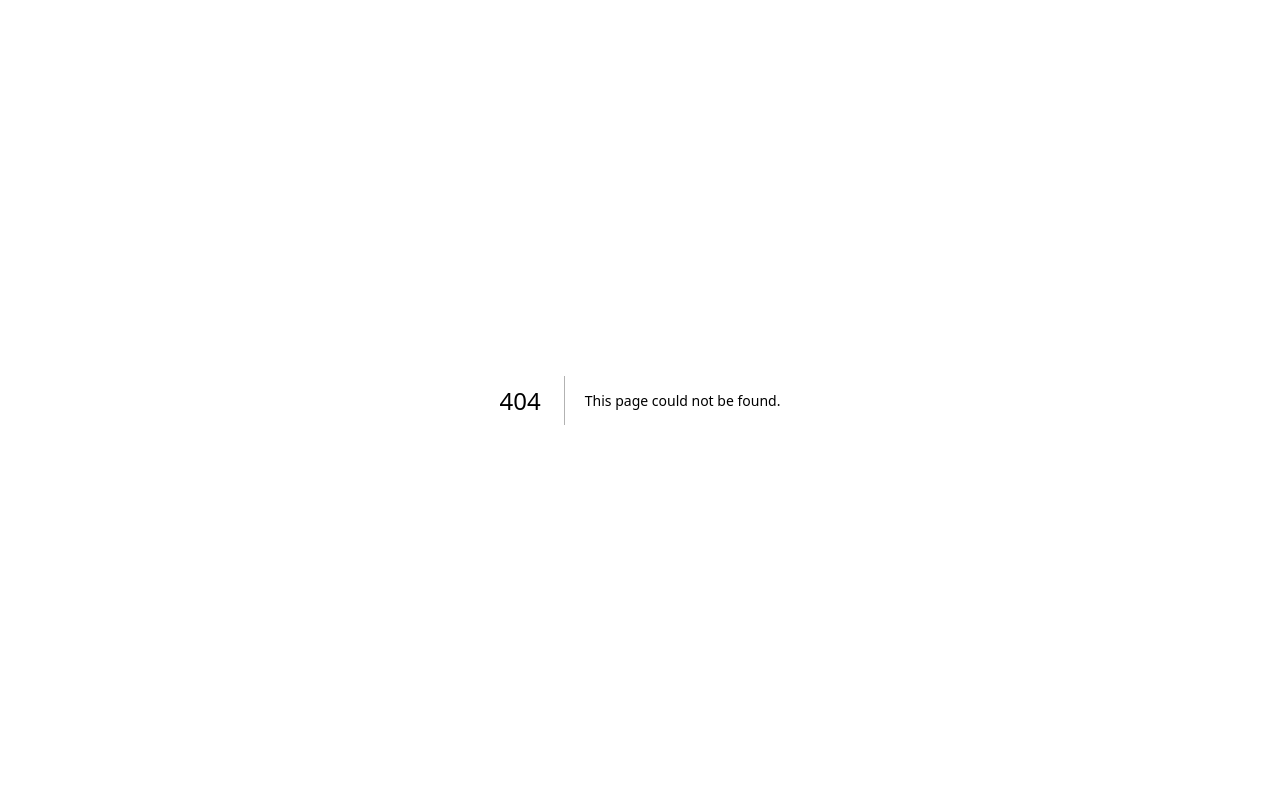
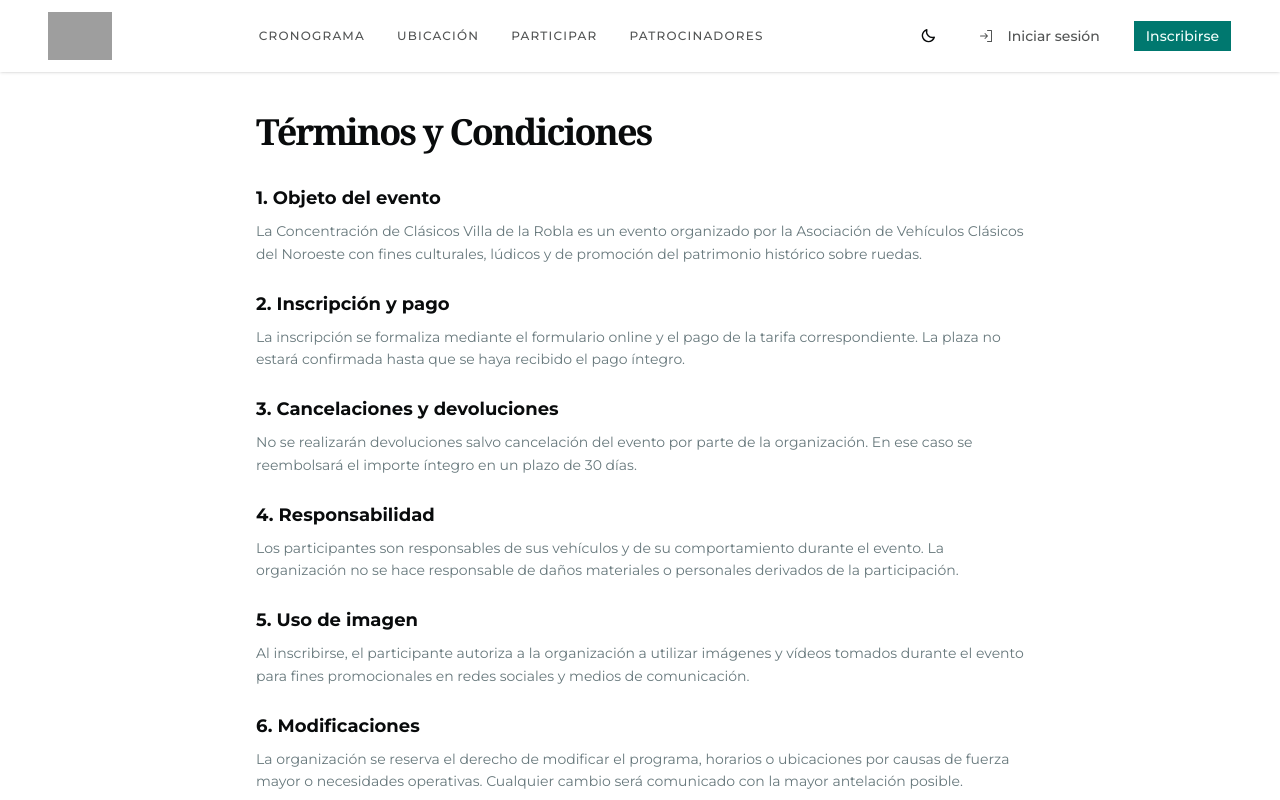
Before and after one commit to jiuugo/Classic-Car-Event-Management, a Next.js app: page /terminos in a window 1280 px wide. Before the commit this address had no page. Shown: the top 800 px of the page. Built offline with nearby package versions, Linux system fonts and the light colour scheme; no server answers; grey boxes are pictures that could not be loaded.

Commit message:
added terminos page

```diff
--- /dev/null
+++ b/app/(public-area)/terminos/page.tsx
@@ -0,0 +1,92 @@
+export default function TermsPage() {
+  return (
+    <div className="container mx-auto px-6 py-12 md:px-12">
+      <div className="mx-auto max-w-3xl">
+        <h1 className="mb-8 font-serif text-3xl font-black tracking-tighter md:text-4xl">
+          Términos y Condiciones
+        </h1>
+
+        <div className="space-y-6 text-sm leading-relaxed text-muted-foreground">
+          <section>
+            <h2 className="mb-2 text-lg font-bold text-foreground">
+              1. Objeto del evento
+            </h2>
+            <p>
+              La Concentración de Clásicos Villa de la Robla es un evento
+              organizado por la Asociación de Vehículos Clásicos del Noroeste
+              con fines culturales, lúdicos y de promoción del patrimonio
+              histórico sobre ruedas.
+            </p>
+          </section>
+
+          <section>
+            <h2 className="mb-2 text-lg font-bold text-foreground">
+              2. Inscripción y pago
+            </h2>
+            <p>
+              La inscripción se formaliza mediante el formulario online y el
+              pago de la tarifa correspondiente. La plaza no estará confirmada
+              hasta que se haya recibido el pago íntegro.
+            </p>
+          </section>
+
+          <section>
+            <h2 className="mb-2 text-lg font-bold text-foreground">
+              3. Cancelaciones y devoluciones
+            </h2>
+            <p>
+              No se realizarán devoluciones salvo cancelación del evento por
+              parte de la organización. En ese caso se reembolsará el importe
+              íntegro en un plazo de 30 días.
+            </p>
+          </section>
+
+          <section>
+            <h2 className="mb-2 text-lg font-bold text-foreground">
+              4. Responsabilidad
+            </h2>
+            <p>
+              Los participantes son responsables de sus vehículos y de su
+              comportamiento durante el evento. La organización no se hace
+              responsable de daños materiales o personales derivados de la
+              participación.
+            </p>
+          </section>
+
+          <section>
+            <h2 className="mb-2 text-lg font-bold text-foreground">
+              5. Uso de imagen
+            </h2>
+            <p>
+              Al inscribirse, el participante autoriza a la organización a
+              utilizar imágenes y vídeos tomados durante el evento para fines
+              promocionales en redes sociales y medios de comunicación.
+            </p>
+          </section>
+
+          <section>
+            <h2 className="mb-2 text-lg font-bold text-foreground">
+              6. Modificaciones
+            </h2>
+            <p>
+              La organización se reserva el derecho de modificar el programa,
+              horarios o ubicaciones por causas de fuerza mayor o necesidades
+              operativas. Cualquier cambio será comunicado con la mayor
+              antelación posible.
+            </p>
+          </section>
+
+          <section>
+            <h2 className="mb-2 text-lg font-bold text-foreground">
+              7. Contacto
+            </h2>
+            <p>
+              Para cualquier duda o incidencia, contacta con la organización a
+              través de los canales oficiales indicados en la web del evento.
+            </p>
+          </section>
+        </div>
+      </div>
+    </div>
+  )
+}
--- a/components/public/InscriptionForm.tsx
+++ b/components/public/InscriptionForm.tsx
@@ -2,6 +2,7 @@
 
 import { useState, useTransition, useMemo, useEffect } from "react"
 import { useSearchParams } from "next/navigation"
+import Link from "next/link"
 import { Input } from "@/components/ui/input"
 import { Label } from "@/components/ui/label"
 import { Button } from "@/components/ui/button"
@@ -699,9 +700,13 @@ export default function InscriptionForm() {
                   className="cursor-pointer text-sm leading-snug text-muted-foreground"
                 >
                   Acepto los{" "}
-                  <span className="font-medium text-foreground underline underline-offset-2">
+                  <Link
+                    href="/terminos"
+                    target="_blank"
+                    className="font-medium text-foreground underline underline-offset-2 hover:text-primary"
+                  >
                     términos y condiciones
-                  </span>{" "}
+                  </Link>{" "}
                   del evento*
                 </label>
               </div>
--- a/package.json
+++ b/package.json
@@ -1,6 +1,6 @@
 {
   "name": "gestion-concentracion-clasicos-shadcn",
-  "version": "1.3.3",
+  "version": "1.3.4",
   "type": "module",
   "private": true,
   "scripts": {
```
